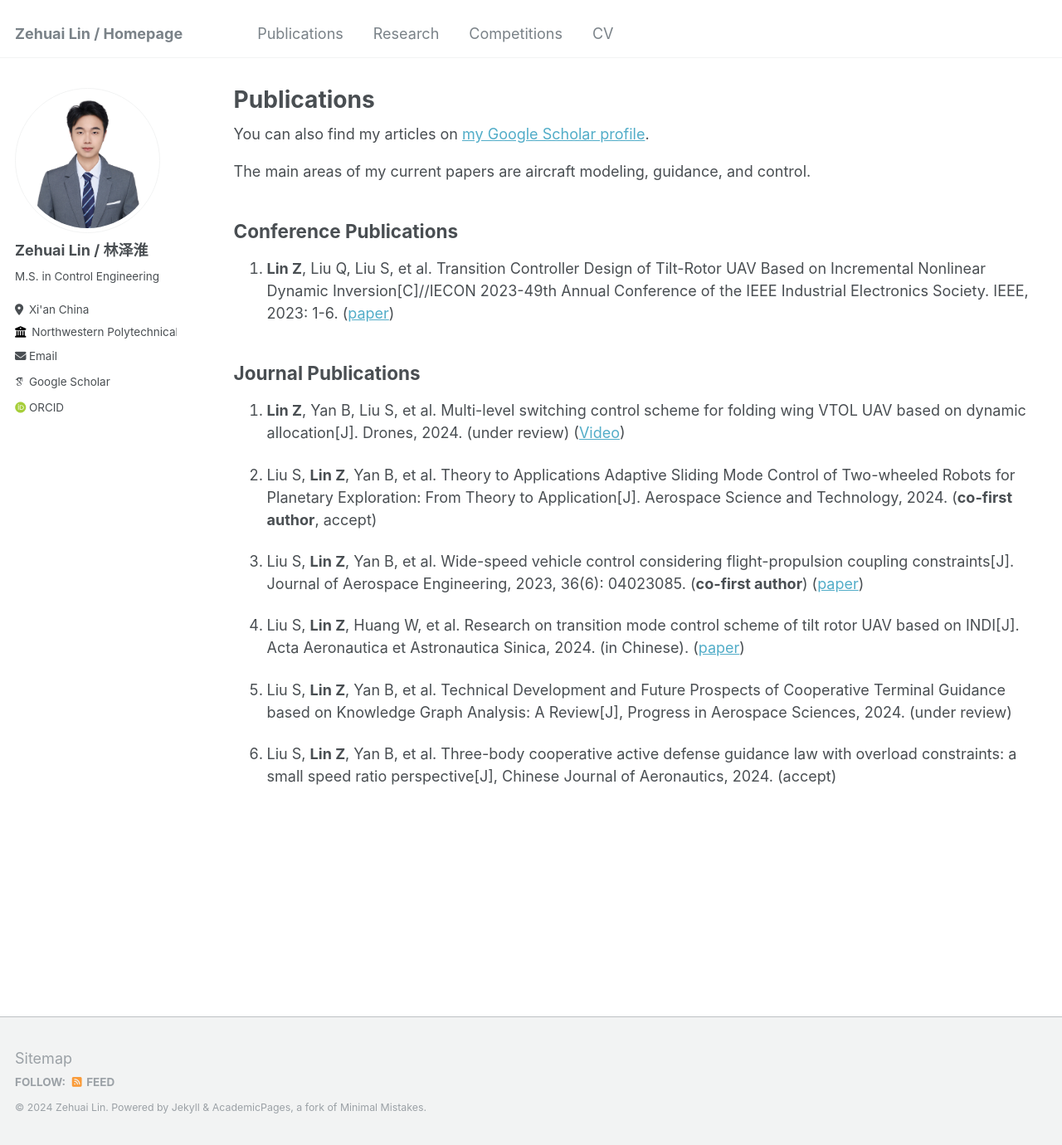
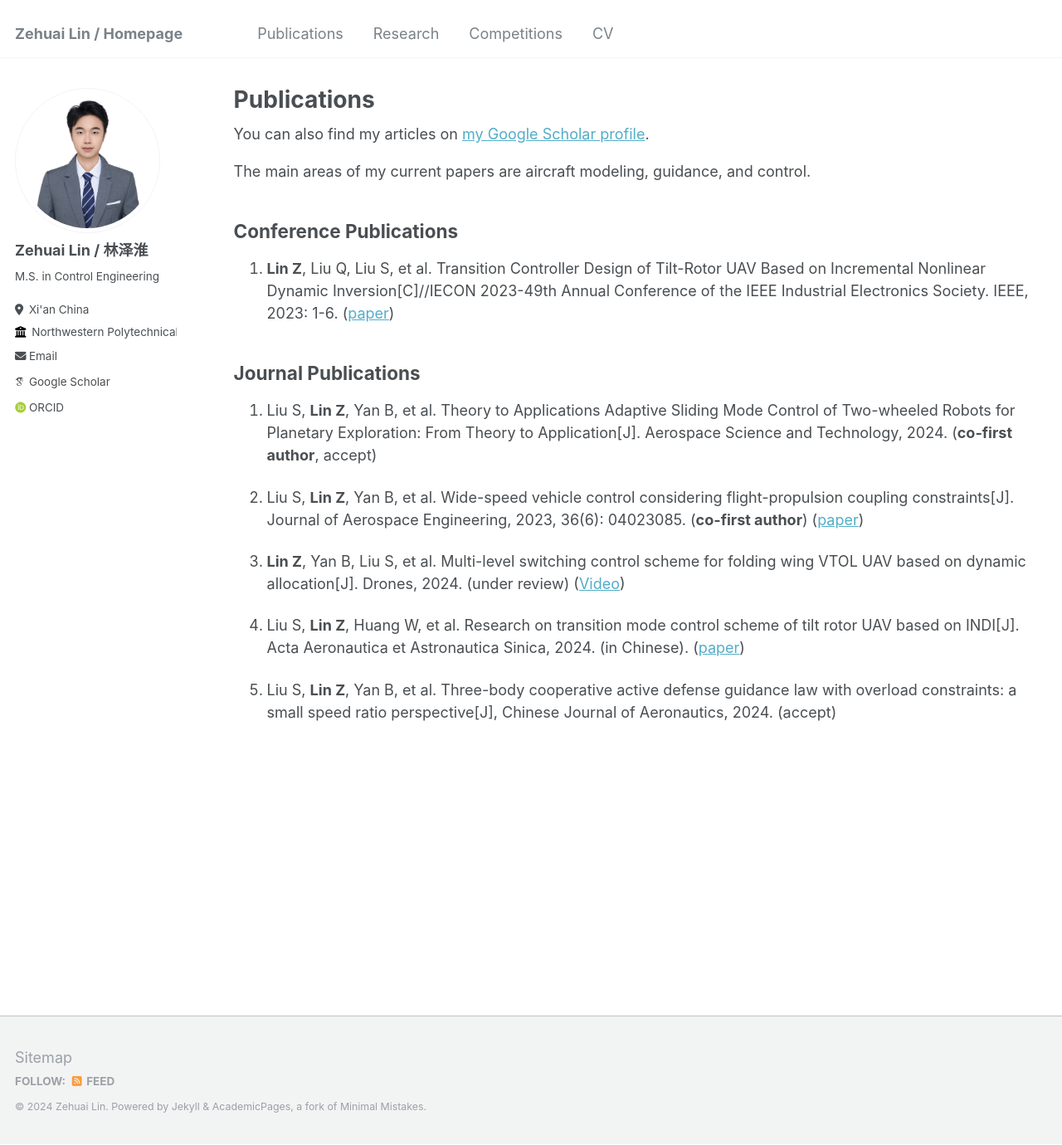
Before and after one commit to Zehuai0/Zehuai0.github.io, a Jekyll site: the page built from _pages/publications.md, in a window 1280 px wide and 1380 px high. Shown: the whole window at 83% size. Built offline with Jekyll 4.4.1, drawn with Linux system fonts in a browser that asks for light colours; some web fonts are replaced.

Commit message:
Update publications.md

```diff
--- a/_pages/publications.md
+++ b/_pages/publications.md
@@ -10,18 +10,17 @@ author_profile: true
 {% endif %}
 
 The main areas of my current papers are aircraft modeling, guidance, and control.
+
 ## Conference Publications
 1. **Lin Z**, Liu Q, Liu S, et al. Transition Controller Design of Tilt-Rotor UAV Based on Incremental Nonlinear Dynamic Inversion[C]//IECON 2023-49th Annual Conference of the IEEE Industrial Electronics Society. IEEE, 2023: 1-6. ([paper](https://ieeexplore.ieee.org/abstract/document/10312014))
 
 ## Journal Publications
-1. **Lin Z**, Yan B, Liu S, et al. Multi-level switching control scheme for folding wing VTOL UAV based on dynamic allocation[J]. Drones, 2024. (under review) ([Video](https://pan.baidu.com/s/1ruKs4zJ_j3uF3YZSPTPSEg?pwd=zqx6))
-
 1. Liu S, **Lin Z**, Yan B, et al. Theory to Applications Adaptive Sliding Mode Control of Two-wheeled Robots for Planetary Exploration: From Theory to Application[J]. Aerospace Science and Technology, 2024. (**co-first author**, accept)
 
 2. Liu S, **Lin Z**, Yan B, et al. Wide-speed vehicle control considering flight-propulsion coupling constraints[J]. Journal of Aerospace Engineering, 2023, 36(6): 04023085. (**co-first author**) ([paper](https://ascelibrary.org/doi/abs/10.1061/JAEEEZ.ASENG-5066))
 
-3. Liu S, **Lin Z**, Huang W, et al. Research on transition mode control scheme of tilt rotor UAV based on INDI[J]. Acta Aeronautica et Astronautica Sinica, 2024. (in Chinese). ([paper](https://link.cnki.net/urlid/11.1929.V.20240223.1545.008))
+3. **Lin Z**, Yan B, Liu S, et al. Multi-level switching control scheme for folding wing VTOL UAV based on dynamic allocation[J]. Drones, 2024. (under review) ([Video](https://pan.baidu.com/s/1ruKs4zJ_j3uF3YZSPTPSEg?pwd=zqx6))
 
-4. Liu S, **Lin Z**, Yan B, et al. Technical Development and Future Prospects of Cooperative Terminal Guidance based on Knowledge Graph  Analysis: A Review[J], Progress in Aerospace Sciences, 2024. (under review)
+4. Liu S, **Lin Z**, Huang W, et al. Research on transition mode control scheme of tilt rotor UAV based on INDI[J]. Acta Aeronautica et Astronautica Sinica, 2024. (in Chinese). ([paper](https://link.cnki.net/urlid/11.1929.V.20240223.1545.008))
 
 5. Liu S, **Lin Z**, Yan B, et al. Three-body cooperative active defense guidance law with overload constraints: a small speed ratio perspective[J], Chinese Journal of Aeronautics, 2024. (accept)
```
